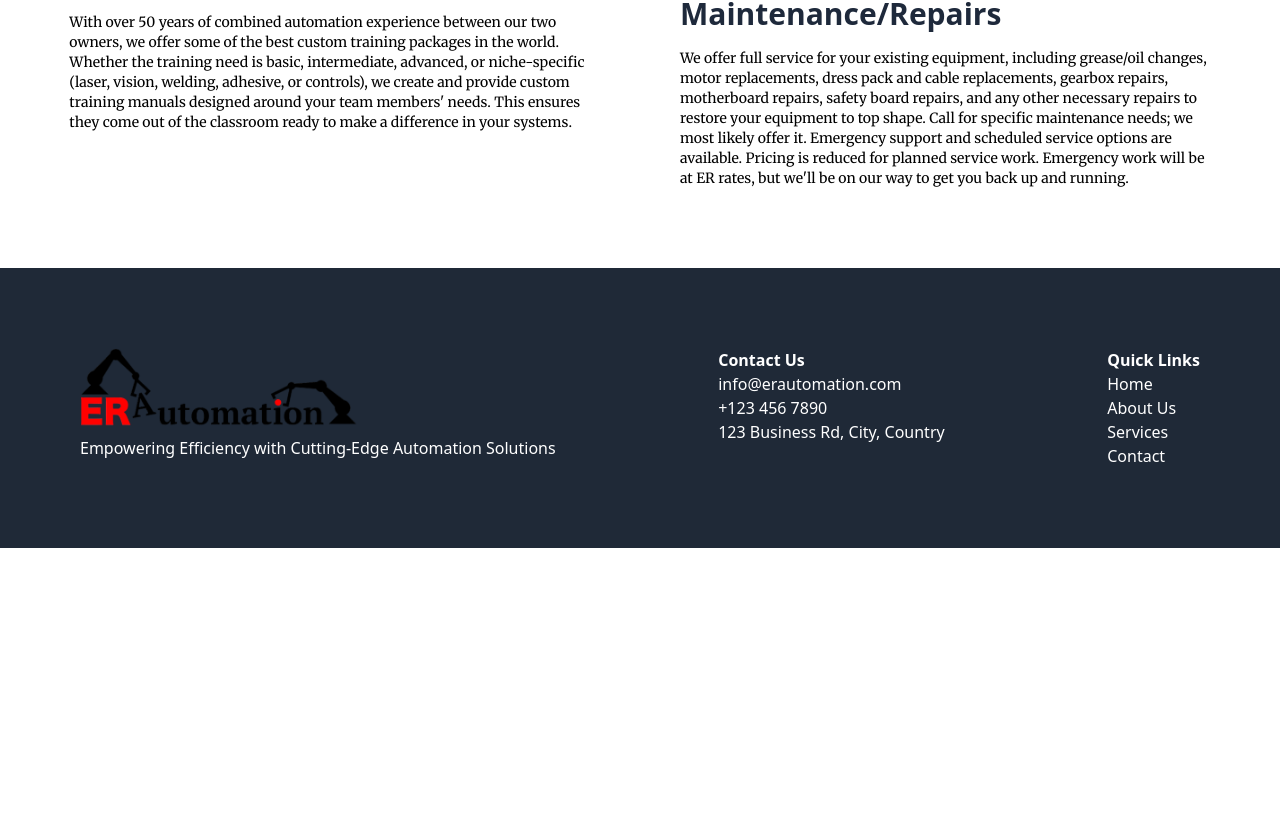
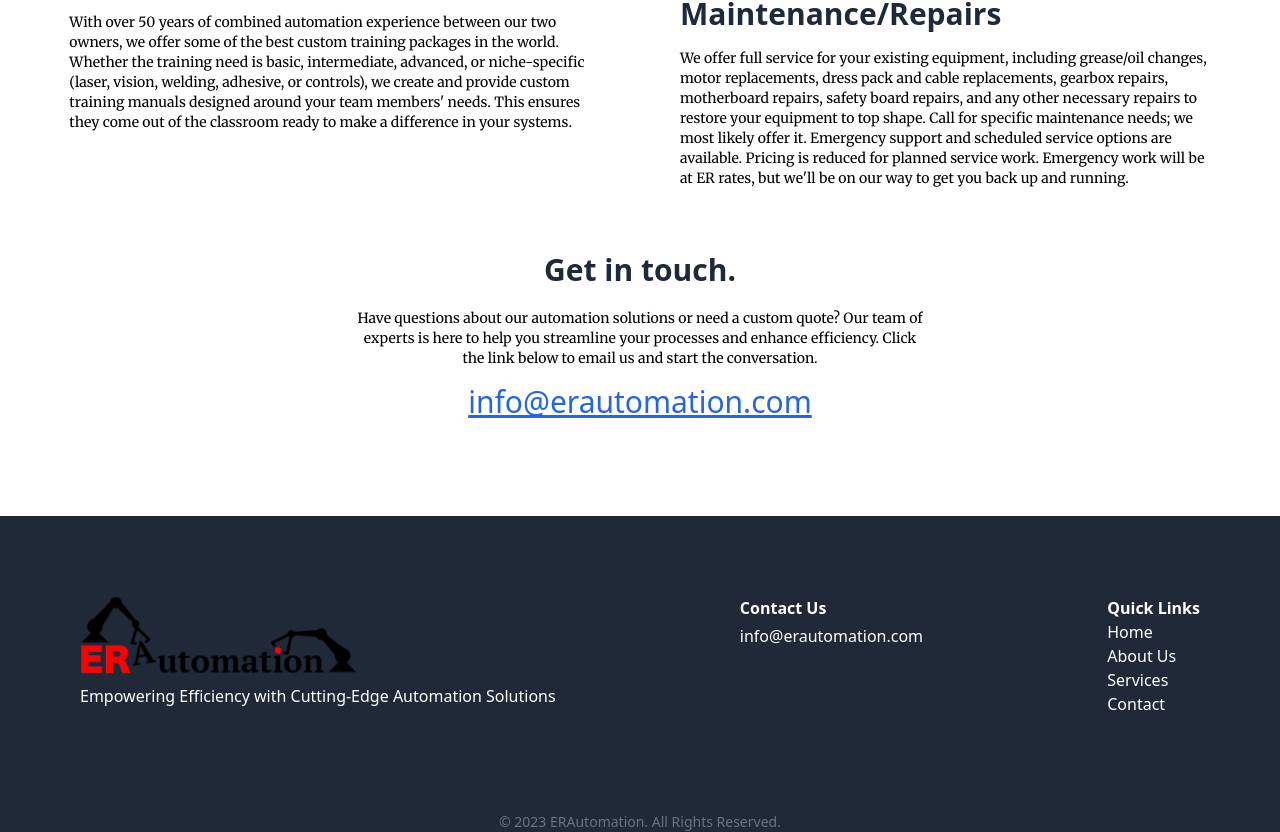
Before and after one commit to GavinA2212/ERA_web, a React (Vite) app: page / in a window 1280 px wide. Shown: the part 1460-2292 px from the top of the page. Before the commit the page ends 2008 px from the top, so only its background shows below. Built offline with nearby package versions, Linux system fonts and the light colour scheme.

Commit message:
add get in touch

```diff
--- a/src/App.tsx
+++ b/src/App.tsx
@@ -20,16 +20,7 @@ function App() {
             </>
           }
         ></Route>
-        <Route
-          path="Home"
-          element={
-            <>
-              <Header />
-              <Home />
-              <Footer />
-            </>
-          }
-        ></Route>
+
         <Route
           path="/About/"
           element={
--- a/src/Footer.tsx
+++ b/src/Footer.tsx
@@ -13,17 +13,15 @@ export default function Footer() {
           </div>
           <div className="flex flex-col items-center md:items-start">
             <h3 className="font-bold">Contact Us</h3>
-            <p>
+            <p className="mt-1">
               <a
                 target="_blank"
                 href="mailto:info@erautomation.com"
-                className="hover:text-gray-400"
+                className="mt-6 hover:text-gray-400"
               >
                 info@erautomation.com
               </a>
             </p>
-            <p>+123 456 7890</p>
-            <p>123 Business Rd, City, Country</p>
           </div>
           <div className="flex flex-col items-center md:items-start">
             <h3 className="font-bold">Quick Links</h3>
@@ -41,6 +39,9 @@ export default function Footer() {
             </a>
           </div>
         </div>
+        <div className="mt-4 text-center text-sm text-gray-500">
+          © 2023 ERAutomation. All Rights Reserved.
+        </div>
       </footer>
     </>
   );
--- a/src/Header.tsx
+++ b/src/Header.tsx
@@ -22,17 +22,17 @@ export default function Header() {
           onClick={() => setIsOpen(!isOpen)}
         >
           <div
-            className={`bg-darkbg h-1 w-8 transform rounded-sm transition duration-300 ease-in-out ${
+            className={`h-1 w-8 transform rounded-sm bg-darkbg transition duration-300 ease-in-out ${
               isOpen ? "translate-y-3 rotate-45" : ""
             }`}
           />
           <div
-            className={`bg-darkbg h-1 w-8 rounded-sm transition-all duration-300 ease-in-out ${
+            className={`h-1 w-8 rounded-sm bg-darkbg transition-all duration-300 ease-in-out ${
               isOpen ? "opacity-0" : "opacity-100"
             }`}
           />
           <div
-            className={`bg-darkbg h-1 w-8 transform rounded-sm transition duration-300 ease-in-out ${
+            className={`h-1 w-8 transform rounded-sm bg-darkbg transition duration-300 ease-in-out ${
               isOpen ? "-translate-y-2.5 -rotate-45" : ""
             }`}
           />
@@ -51,7 +51,7 @@ export default function Header() {
               } hover:text-gray-400`}
               onClick={() => {
                 setActiveItem(item);
-                navigate(`/${item}`);
+                navigate(item == "Home" ? "/" : `/${item}`);
               }}
             >
               {item}
@@ -87,8 +87,7 @@ export default function Header() {
                 onClick={() => {
                   setActiveItem(item);
                   setIsOpen(!isOpen);
-                  console.log(item);
-                  navigate(`/${item}`);
+                  navigate(item == "Home" ? "/" : `/${item}`);
                 }}
               >
                 {item}
--- a/src/Home.tsx
+++ b/src/Home.tsx
@@ -1,3 +1,4 @@
+import GetInTouch from "./components/GetInTouch";
 import HomeContainer from "./components/HomeContainer";
 
 export default function Home() {
@@ -5,11 +6,11 @@ export default function Home() {
     <>
       <main className="mt-24 flex min-h-screen justify-center to-stone-500 text-4xl">
         <section className="flex h-full w-11/12 flex-col px-4">
-          <div className="animate-fadeIn flex flex-col items-center justify-center">
-            <h1 className="animate-fadeIn font-Merriweather pt-6 text-center text-black">
+          <div className="flex animate-fadeIn flex-col items-center justify-center">
+            <h1 className="animate-fadeIn pt-6 text-center font-Merriweather text-black">
               Welcome to ER Automation
             </h1>
-            <h2 className="font-Merriweather mt-3 text-center text-base text-black">
+            <h2 className="mt-3 text-center font-Merriweather text-base text-black">
               Empowering Efficiency with Cutting-Edge Automation Solutions
             </h2>
           </div>
@@ -36,7 +37,9 @@ export default function Home() {
               image="/assets/Maintnence.jpeg"
             ></HomeContainer>
           </div>
-          <div className="mt-20"></div>
+          <GetInTouch />
+
+          <div className="mt-24"></div>
         </section>
       </main>
     </>
--- /dev/null
+++ b/src/components/GetInTouch.tsx
@@ -0,0 +1,51 @@
+import { useEffect, useRef, useState } from "react";
+
+export default function GetInTouch() {
+  const [isVisible, setIsVisible] = useState(false);
+  const containerRef = useRef<HTMLDivElement>(null);
+
+  useEffect(() => {
+    const observer = new IntersectionObserver(
+      (entries) => {
+        if (entries[0].isIntersecting) {
+          setIsVisible(true);
+          observer.disconnect();
+        }
+      },
+      { threshold: 0.2 }, //threshhold for component to animate
+    );
+
+    if (containerRef.current) {
+      observer.observe(containerRef.current);
+    }
+
+    return () => observer.disconnect();
+  }, []);
+
+  return (
+    <>
+      <div
+        ref={containerRef}
+        className={`flex max-w-xl flex-col justify-center self-center ${isVisible ? "visible animate-containerFadeIn" : "invisible"}`}
+      >
+        <h3 className="mt-16 text-center text-3xl font-semibold text-slate-800">
+          Get in touch.
+        </h3>
+        <h4 className="mt-5 text-center font-Merriweather text-sm">
+          Have questions about our automation solutions or need a custom quote?
+          Our team of experts is here to help you streamline your processes and
+          enhance efficiency. Click the link below to email us and start the
+          conversation.
+        </h4>
+        <a
+          href="mailto:info@yourcompany.com"
+          target="_blank"
+          rel="noopener noreferrer"
+          className="mt-4 text-center text-3xl text-blue-600 underline hover:text-blue-800"
+        >
+          info@erautomation.com
+        </a>
+      </div>
+    </>
+  );
+}
```
